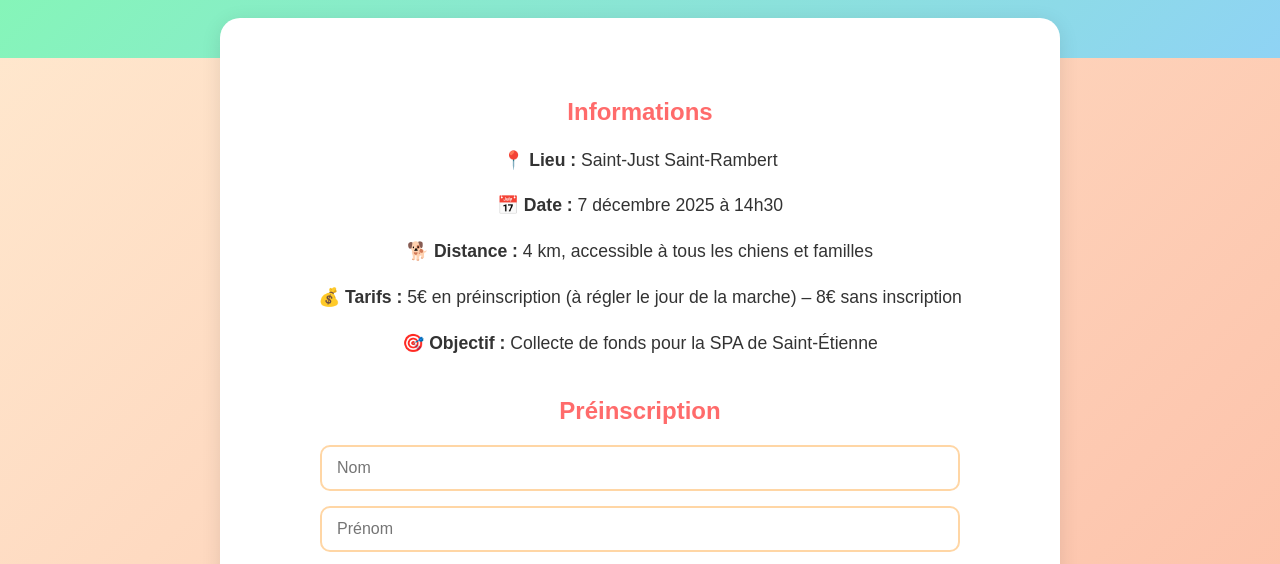
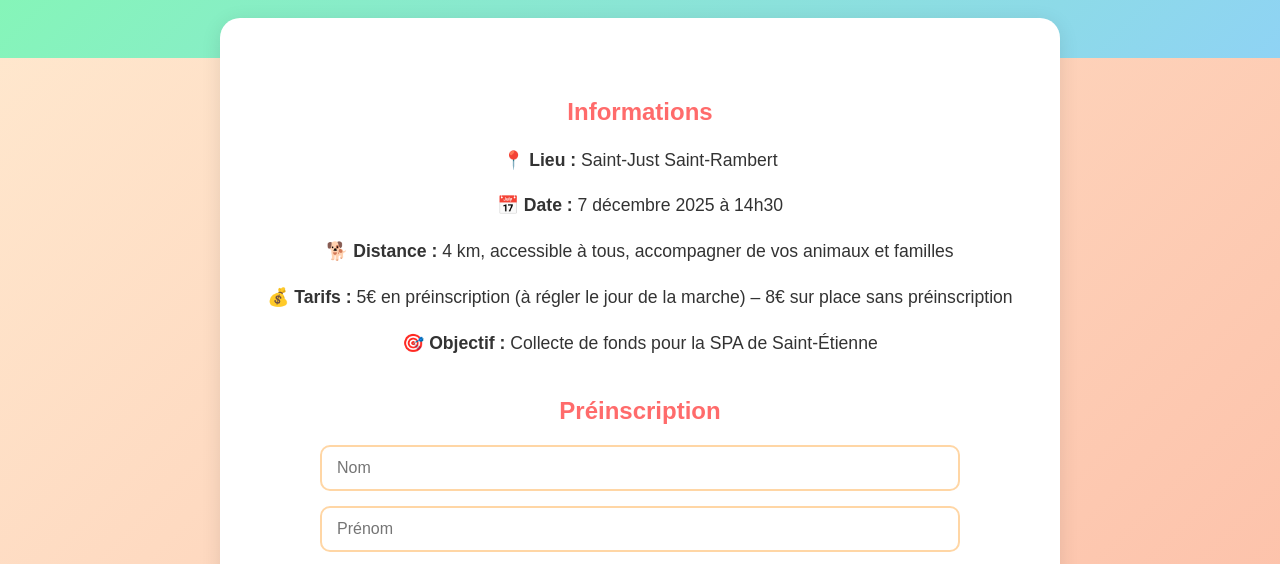
Before and after one commit to 6ctrtzm5nv-debug/6ctrtzm5nv-debug.github.io, a plain HTML site: page index.html in a window 1280 px wide. Shown: the part 196-760 px from the top of the page. Drawn offline with Linux system fonts and the light colour scheme.

Commit message:
Update index.html

```diff
--- a/index.html
+++ b/index.html
@@ -133,8 +133,8 @@
     <div class="info">
       <p><strong>📍 Lieu :</strong> Saint-Just Saint-Rambert</p>
       <p><strong>📅 Date :</strong> 7 décembre 2025 à 14h30</p>
-      <p><strong>🐕 Distance :</strong> 4 km, accessible à tous les chiens et familles</p>
-      <p><strong>💰 Tarifs :</strong> 5€ en préinscription (à régler le jour de la marche) – 8€ sans inscription</p>
+      <p><strong>🐕 Distance :</strong> 4 km, accessible à tous, accompagner de vos animaux et familles</p>
+      <p><strong>💰 Tarifs :</strong> 5€ en préinscription (à régler le jour de la marche) – 8€ sur place sans préinscription</p>
       <p><strong>🎯 Objectif :</strong> Collecte de fonds pour la SPA de Saint-Étienne</p>
     </div>
 
```
